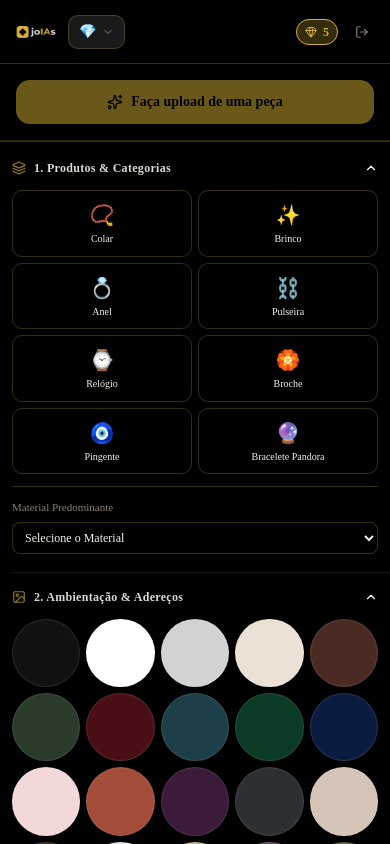
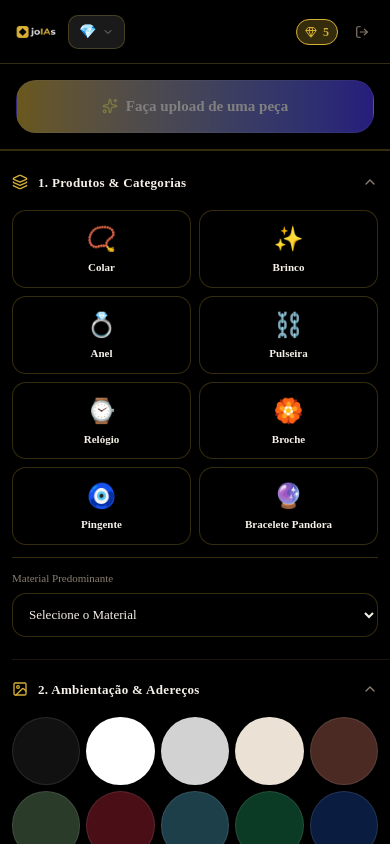
Before and after one commit to giovani-neksti/studio, a Next.js app: page /studio in a window 390 px wide. Built offline with nearby package versions, Linux system fonts and the light colour scheme.

Commit message:
feat/ui: Mobile-first UI enhancements

```diff
--- a/src/app/studio/page.tsx
+++ b/src/app/studio/page.tsx
@@ -110,18 +110,21 @@ function StudioContent() {
     }
 
     try {
-      const uploadKey = Object.keys(selections).find(k => k.startsWith('upload_') && selections[k]);
-      if (!uploadKey) throw new Error("Nenhuma imagem encontrada");
-
-      const originalFile = selections[uploadKey] as File;
-      const processedFile = await processImageForAI(originalFile);
+      const uploadKeys = Object.keys(selections).filter(k => k.startsWith('upload_') && selections[k]);
+      if (uploadKeys.length === 0) throw new Error("Nenhuma imagem encontrada");
 
       const formData = new FormData();
-      formData.append('file', processedFile);
       formData.append('niche', niche);
 
+      for (const key of uploadKeys) {
+        const originalFile = selections[key] as File;
+        const processedFile = await processImageForAI(originalFile);
+        formData.append('files', processedFile);
+      }
+
       const cleanSelections = { ...selections };
-      delete cleanSelections[uploadKey];
+      uploadKeys.forEach(k => delete cleanSelections[k]);
+      cleanSelections.uploadedCategories = uploadKeys.map(k => k.replace('upload_', ''));
       formData.append('selections', JSON.stringify(cleanSelections));
 
       const res = await fetch('/api/generate', { method: 'POST', body: formData });
@@ -216,13 +219,24 @@ function StudioContent() {
 
       <div className="flex-1 flex flex-col md:flex-row min-h-0 overflow-hidden relative">
         <div
-          className={`flex flex-col border-t md:border-t-0 md:border-r border-[var(--border)] order-2 md:order-1 bg-[var(--card)] z-20 transition-all duration-300 ease-in-out
+          className={`flex flex-col border-t md:border-t-0 md:border-r border-[var(--border)] order-2 md:order-1 bg-[var(--card)] z-30 transition-all duration-400 ease-[cubic-bezier(0.32,0.72,0,1)]
             ${isSidebarOpen
-              ? `w-full ${hasPreviewContent ? 'h-[55%] shrink-0' : 'flex-1 min-h-0'} md:shrink-0 md:flex-none md:h-full md:w-[30%] lg:w-[320px] xl:w-[380px] opacity-100`
-              : 'w-full h-0 md:h-full md:w-0 opacity-0 overflow-hidden border-r-0'}`}
+              ? `w-full ${hasPreviewContent ? 'h-[60%] rounded-t-[2rem] shadow-[0_-15px_40px_rgba(0,0,0,0.15)] md:h-full md:rounded-none md:shadow-none translate-y-0 shrink-0' : 'flex-1 min-h-0'} md:shrink-0 md:flex-none md:w-[30%] lg:w-[320px] xl:w-[380px] opacity-100`
+              : 'w-full h-0 md:h-full md:w-0 opacity-0 md:opacity-0 translate-y-full md:translate-y-0 overflow-hidden border-none'}`}
         >
-          <div className="w-full h-full flex flex-col min-h-0">
-            <Sidebar config={config} niche={niche} selections={selections} onSelect={handleSelect} />
+          <div className="w-full h-full flex flex-col min-h-0 relative">
+            {/* Handle for bottom sheet on mobile */}
+            {hasPreviewContent && (
+              <div
+                className="md:hidden w-full flex justify-center pt-3 pb-2 cursor-pointer touch-none absolute top-0 left-0 right-0 z-50 rounded-t-[2rem]"
+                onClick={() => setIsSidebarOpen(false)}
+              >
+                <div className="w-12 h-1.5 bg-[var(--border)] rounded-full hover:bg-[var(--primary)]/50 transition-colors" />
+              </div>
+            )}
+            <div className={`flex flex-col h-full w-full min-h-0 ${hasPreviewContent ? 'pt-6 md:pt-0' : ''}`}>
+              <Sidebar config={config} niche={niche} selections={selections} onSelect={handleSelect} />
+            </div>
           </div>
         </div>
 
@@ -240,24 +254,24 @@ function StudioContent() {
           {!isSidebarOpen && (
             <button
               onClick={() => setIsSidebarOpen(true)}
-              className="flex items-center justify-center gap-2 px-4 py-3 bg-[var(--primary)] text-[var(--primary-foreground)] rounded-full shadow-2xl font-bold text-sm"
+              className="flex items-center justify-center gap-2 px-5 py-3.5 bg-gradient-to-r from-[var(--primary)] to-purple-600 text-white rounded-full shadow-[0_8px_30px_rgba(var(--primary-rgb),0.4)] font-bold text-[15px] active:scale-95 transition-all"
             >
-              <Layers className="w-4 h-4" /> Configurar Imagem
+              <Layers className="w-5 h-5" /> Configurar Imagem
             </button>
           )}
         </div>
 
         <main className={`flex flex-col bg-[var(--background)] order-1 md:order-2 relative min-h-0 overflow-hidden transition-all duration-300
             ${isSidebarOpen
-            ? `${hasPreviewContent ? 'h-[45%] shrink-0' : 'h-auto shrink-0 border-b border-[var(--border)]'} md:flex-1 md:h-full md:shrink md:border-b-0`
+            ? `${hasPreviewContent ? 'h-[40%] shrink-0 border-b border-[var(--border)]' : 'h-auto shrink-0 border-b border-[var(--border)]'} md:flex-1 md:h-full md:shrink md:border-b-0`
             : 'h-full flex-1 md:shrink'}`}
         >
-          <div className={`flex-shrink-0 px-4 pt-4 md:px-8 md:pt-6 ${hasPreviewContent ? 'pb-2' : 'pb-4 md:pb-2'} z-10 bg-[var(--background)]`}>
-            <button onClick={handleGenerate} disabled={!canGenerate} className="w-full relative overflow-hidden group flex items-center justify-center gap-2 md:gap-3 py-3 md:py-4 px-4 md:px-6 rounded-xl md:rounded-2xl font-bold text-sm md:text-base transition-all duration-300 focus:outline-none disabled:opacity-50 disabled:cursor-not-allowed hover:scale-[1.01] active:scale-[0.99] shadow-lg hover:shadow-xl" style={{ backgroundColor: 'var(--primary)', color: 'var(--primary-foreground)' }}>
+          <div className={`flex-shrink-0 px-4 pt-4 md:px-8 md:pt-6 ${hasPreviewContent ? 'pb-1' : 'pb-4 md:pb-2'} z-10 bg-[var(--background)]`}>
+            <button onClick={handleGenerate} disabled={!canGenerate} className="w-full relative overflow-hidden group flex items-center justify-center gap-2 md:gap-3 py-3.5 md:py-4 px-4 md:px-6 rounded-[1.25rem] md:rounded-2xl font-bold text-[15px] md:text-base transition-all duration-300 focus:outline-none disabled:opacity-50 disabled:cursor-not-allowed hover:scale-[1.01] active:scale-95 hover:shadow-2xl shadow-lg bg-gradient-to-r from-[var(--primary)] to-indigo-600 text-white border border-white/10 before:absolute before:inset-0 before:bg-white/10 before:opacity-0 hover:before:opacity-100 before:transition-opacity">
               {isGenerating ? (
-                <><div className="w-4 h-4 md:w-5 md:h-5 rounded-full border-2 border-[var(--background)]/30 border-t-[var(--background)] animate-spin" /><span>Criando Magia...</span></>
+                <><div className="w-4 h-4 md:w-5 md:h-5 rounded-full border-2 border-white/30 border-t-white animate-spin" /><span>Criando Magia...</span></>
               ) : (
-                <><Sparkles className="w-4 h-4 md:w-5 md:h-5" /><span>{hasUpload ? 'Gerar Imagem de Alta Conversão' : 'Faça upload de uma peça'}</span>{credits > 0 && hasUpload && <span className="ml-1 opacity-80 text-xs md:text-sm font-normal hidden xs:inline">(−1 crédito)</span>}</>
+                <><Sparkles className="w-4 h-4 md:w-5 md:h-5 text-yellow-200" /><span>{hasUpload ? 'Gerar Imagem de Alta Conversão' : 'Faça upload de uma peça'}</span>{credits > 0 && hasUpload && <span className="ml-1 opacity-80 text-xs md:text-sm font-normal hidden xs:inline tracking-wide font-mono bg-white/20 px-1.5 py-0.5 rounded-md">−1 crd</span>}</>
               )}
             </button>
           </div>
--- a/src/components/Sidebar.tsx
+++ b/src/components/Sidebar.tsx
@@ -74,15 +74,15 @@ const getDisplayIcon = (id: string) => {
 function SectionWrapper({ title, icon, defaultOpen = true, children }: any) {
   const [isOpen, setIsOpen] = useState(defaultOpen);
   return (
-    <div className="mb-0.5 md:mb-1">
-      <button onClick={() => setIsOpen(!isOpen)} className="w-full flex items-center justify-between px-3 py-2.5 md:px-4 md:py-3 text-left hover:bg-[var(--accent)] rounded-lg transition-colors">
-        <div className="flex items-center gap-2 md:gap-2.5">
-          <span className="text-[var(--primary)] opacity-70 w-3.5 h-3.5 md:w-4 md:h-4 flex items-center justify-center">{icon}</span>
-          <span className="text-xs md:text-sm font-semibold text-[var(--foreground)] opacity-90 tracking-wide">{title}</span>
+    <div className="mb-1 md:mb-2">
+      <button onClick={() => setIsOpen(!isOpen)} className="w-full flex items-center justify-between px-3 py-3.5 md:px-4 md:py-4 text-left hover:bg-[var(--accent)] rounded-xl transition-colors active:scale-[0.98]">
+        <div className="flex items-center gap-2.5 md:gap-3">
+          <span className="text-[var(--primary)] w-4 h-4 md:w-5 md:h-5 flex items-center justify-center">{icon}</span>
+          <span className="text-[13px] md:text-sm font-bold text-[var(--foreground)] tracking-wide">{title}</span>
         </div>
-        <ChevronDown className={`w-3.5 h-3.5 md:w-4 md:h-4 transition-transform ${isOpen ? 'rotate-180' : ''}`} />
+        <ChevronDown className={`w-4 h-4 md:w-4 md:h-4 text-[var(--muted-foreground)] transition-transform duration-300 ${isOpen ? 'rotate-180' : ''}`} />
       </button>
-      {isOpen && <div className="px-3 pb-3 pt-1 md:px-4 md:pb-4">{children}</div>}
+      {isOpen && <div className="px-3 pb-4 pt-1 md:px-4 md:pb-5">{children}</div>}
     </div>
   );
 }
@@ -121,12 +121,12 @@ export function Sidebar({ config, niche, selections, onSelect }: SidebarProps) {
         <h2 className="text-[var(--foreground)] font-bold text-sm leading-tight">Configurações</h2>
       </div>
 
-      <div className="flex-1 min-h-0 overflow-y-auto overflow-x-hidden touch-pan-y scroll-smooth">
-        <div className="py-2 md:py-3 pb-24 md:pb-12">
+      <div className="flex-1 min-h-0 overflow-y-auto overflow-x-hidden touch-pan-y scroll-smooth overscroll-contain">
+        <div className="py-2 md:py-3 pb-32 md:pb-16">
 
           {/* PASSO 1: CATEGORIA */}
           <SectionWrapper title="1. Produtos & Categorias" icon={<Layers />}>
-            <div className="grid grid-cols-2 gap-1.5 md:gap-2">
+            <div className="grid grid-cols-2 gap-2 md:gap-3">
               {config.categories.map((cat) => {
                 const uploadKey = `upload_${cat}`;
                 const hasUpload = !!selections[uploadKey];
@@ -137,16 +137,16 @@ export function Sidebar({ config, niche, selections, onSelect }: SidebarProps) {
                   <button
                     key={cat}
                     onClick={() => onSelect('category', cat)}
-                    className={`relative flex flex-col items-center justify-center p-2.5 md:p-3 rounded-lg md:rounded-xl border transition-all
+                    className={`relative flex flex-col items-center justify-center p-3 md:p-4 rounded-xl md:rounded-2xl border transition-all active:scale-95 min-h-[72px]
                       ${isActive
-                        ? 'border-[var(--primary)] bg-[var(--primary)]/5 ring-1 ring-[var(--primary)]/30'
-                        : 'border-[var(--border)] hover:border-[var(--primary)]/50'}`}
+                        ? 'border-[var(--primary)] bg-[var(--primary)]/10 ring-1 ring-[var(--primary)]/30 shadow-sm'
+                        : 'border-[var(--border)] bg-[var(--card)] hover:border-[var(--primary)]/50 hover:bg-[var(--accent)]/50'}`}
                   >
                     {hasUpload && (
-                      <CheckCircle2 className="absolute top-1.5 right-1.5 w-3 h-3 text-green-500" />
+                      <CheckCircle2 className="absolute top-2 right-2 w-3.5 h-3.5 md:w-4 md:h-4 text-green-500 bg-white rounded-full" />
                     )}
-                    <span className="text-xl md:text-2xl mb-1">{icon}</span>
-                    <span className={`text-[10px] md:text-[11px] font-medium leading-tight text-center ${isActive ? 'text-[var(--primary)]' : 'text-[var(--foreground)]'}`}>
+                    <span className="text-2xl md:text-3xl mb-1.5 transition-transform group-hover:scale-110">{icon}</span>
+                    <span className={`text-[11px] md:text-xs font-bold leading-tight text-center ${isActive ? 'text-[var(--primary)]' : 'text-[var(--foreground)]'}`}>
                       {cat}
                     </span>
                   </button>
@@ -158,40 +158,40 @@ export function Sidebar({ config, niche, selections, onSelect }: SidebarProps) {
             {activeCategory && (
               <div className="mt-2.5 md:mt-3">
                 {selections[activeUploadKey!] ? (
-                  <div className="p-3 border border-[var(--primary)]/30 bg-[var(--primary)]/5 rounded-lg flex items-center justify-between">
-                    <div className="flex items-center gap-2 overflow-hidden">
-                      <CheckCircle2 className="w-4 h-4 text-green-500 flex-shrink-0" />
-                      <span className="text-xs font-medium text-[var(--foreground)] truncate">
+                  <div className="p-3.5 md:p-4 border border-[var(--primary)]/30 bg-[var(--primary)]/5 rounded-xl flex items-center justify-between shadow-sm min-h-[56px]">
+                    <div className="flex items-center gap-3 overflow-hidden">
+                      <CheckCircle2 className="w-5 h-5 text-green-500 flex-shrink-0" />
+                      <span className="text-[13px] md:text-sm font-semibold text-[var(--foreground)] truncate">
                         {selections[activeUploadKey!].name}
                       </span>
                     </div>
                     <button
                       onClick={() => onSelect(activeUploadKey!, null)}
-                      className="text-[10px] text-red-400 hover:text-red-300 font-medium ml-2 px-2 py-1 bg-red-500/10 rounded shrink-0 transition-colors"
+                      className="text-[11px] md:text-xs text-red-500 hover:text-red-400 font-bold ml-2 px-3 py-1.5 bg-red-500/10 hover:bg-red-500/20 rounded-md shrink-0 transition-colors active:scale-95"
                     >
                       Remover
                     </button>
                   </div>
                 ) : (
-                  <div className="grid grid-cols-2 gap-2">
+                  <div className="grid grid-cols-2 gap-2 md:gap-3">
                     {/* Botão de Câmera Direta */}
                     <div
                       onClick={() => cameraInputRef.current?.click()}
-                      className="p-3 border-2 border-dashed border-[var(--primary)]/40 bg-[var(--primary)]/5 rounded-lg text-center cursor-pointer hover:bg-[var(--primary)]/10 transition-colors flex flex-col items-center justify-center"
+                      className="p-4 md:p-5 border-2 border-dashed border-[var(--primary)]/30 bg-[var(--primary)]/5 rounded-xl text-center cursor-pointer hover:bg-[var(--primary)]/10 hover:border-[var(--primary)]/60 transition-all active:scale-95 flex flex-col items-center justify-center min-h-[80px]"
                     >
                       <input type="file" ref={cameraInputRef} className="hidden" accept="image/*" capture="environment" onChange={handleFileUpload} />
-                      <Camera className="w-5 h-5 md:w-6 md:h-6 mb-1.5 text-[var(--primary)] opacity-80" />
-                      <span className="text-[10px] md:text-[11px] font-medium text-[var(--primary)]">Tirar Foto</span>
+                      <Camera className="w-6 h-6 md:w-7 md:h-7 mb-2 text-[var(--primary)] opacity-90" />
+                      <span className="text-[11px] md:text-xs font-bold text-[var(--primary)]">Tirar Foto</span>
                     </div>
 
                     {/* Botão de Arquivo/Galeria */}
                     <div
                       onClick={() => fileInputRef.current?.click()}
-                      className="p-3 border-2 border-dashed border-[var(--primary)]/40 bg-[var(--primary)]/5 rounded-lg text-center cursor-pointer hover:bg-[var(--primary)]/10 transition-colors flex flex-col items-center justify-center"
+                      className="p-4 md:p-5 border-2 border-dashed border-[var(--primary)]/30 bg-[var(--primary)]/5 rounded-xl text-center cursor-pointer hover:bg-[var(--primary)]/10 hover:border-[var(--primary)]/60 transition-all active:scale-95 flex flex-col items-center justify-center min-h-[80px]"
                     >
                       <input type="file" ref={fileInputRef} className="hidden" accept="image/*" onChange={handleFileUpload} />
-                      <UploadCloud className="w-5 h-5 md:w-6 md:h-6 mb-1.5 text-[var(--primary)] opacity-80" />
-                      <span className="text-[10px] md:text-[11px] font-medium text-[var(--primary)]">Galeria</span>
+                      <UploadCloud className="w-6 h-6 md:w-7 md:h-7 mb-2 text-[var(--primary)] opacity-90" />
+                      <span className="text-[11px] md:text-xs font-bold text-[var(--primary)]">Galeria</span>
                     </div>
                   </div>
                 )}
@@ -204,7 +204,7 @@ export function Sidebar({ config, niche, selections, onSelect }: SidebarProps) {
                 <select
                   value={selections.material || ''}
                   onChange={(e) => onSelect('material', e.target.value)}
-                  className="w-full h-8 md:h-9 px-2 md:px-3 rounded-md text-xs md:text-sm border bg-[var(--background)] text-[var(--foreground)]"
+                  className="w-full h-11 md:h-12 px-3 md:px-4 rounded-xl text-[13px] md:text-sm border border-[var(--border)] bg-[var(--background)] text-[var(--foreground)] focus:ring-2 focus:ring-[var(--primary)]/50 focus:border-[var(--primary)] transition-all outline-none"
                 >
                   <option value="" disabled>Selecione o Material</option>
                   {config.materialOptions?.map((mat) => (
@@ -252,7 +252,7 @@ export function Sidebar({ config, niche, selections, onSelect }: SidebarProps) {
                 <select
                   value={selections.prop || 'none'}
                   onChange={(e) => onSelect('prop', e.target.value)}
-                  className="w-full h-8 md:h-9 px-2 md:px-3 rounded-md text-xs md:text-sm border bg-[var(--background)] text-[var(--foreground)]"
+                  className="w-full h-11 md:h-12 px-3 md:px-4 rounded-xl text-[13px] md:text-sm border border-[var(--border)] bg-[var(--background)] text-[var(--foreground)] focus:ring-2 focus:ring-[var(--primary)]/50 focus:border-[var(--primary)] transition-all outline-none"
                 >
                   {config.propOptions?.map((prop) => (
                     <option key={prop.id} value={prop.id}>{prop.label}</option>
```
Also changed, not shown: src/app/page.tsx (+23 -12 lines), src/components/ImagePreviewCard.tsx (+20 -18 lines).
